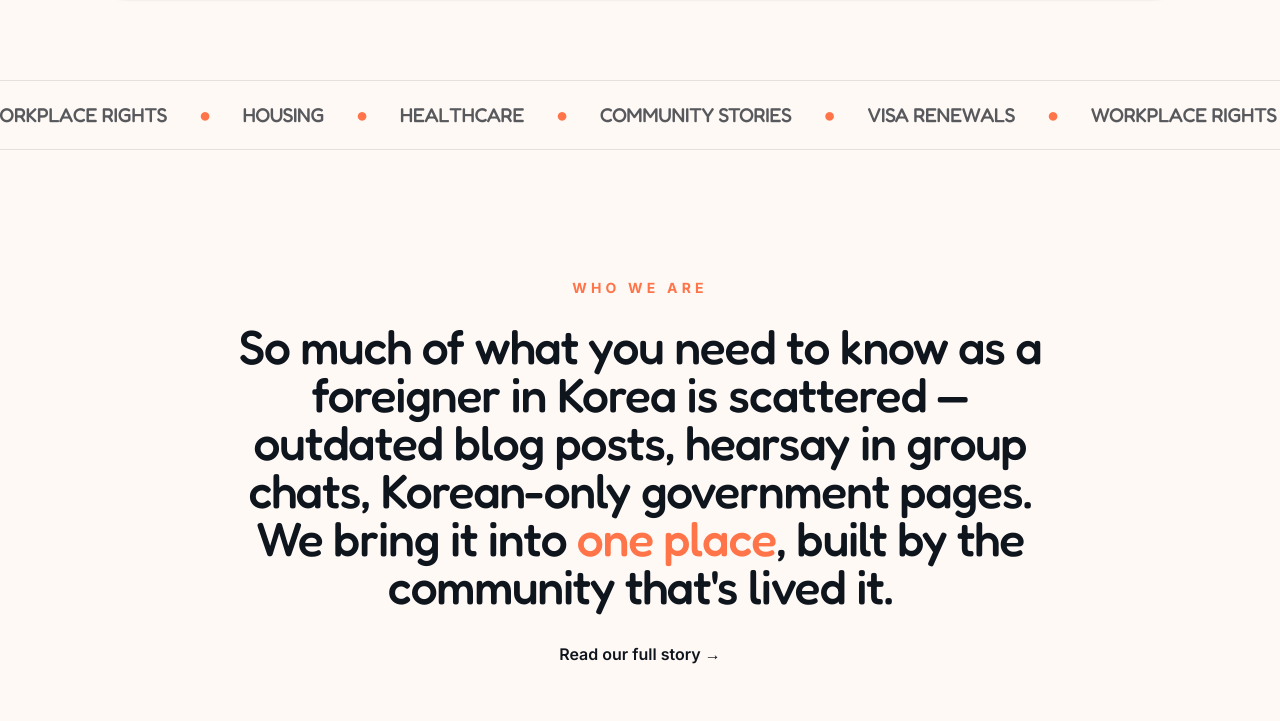
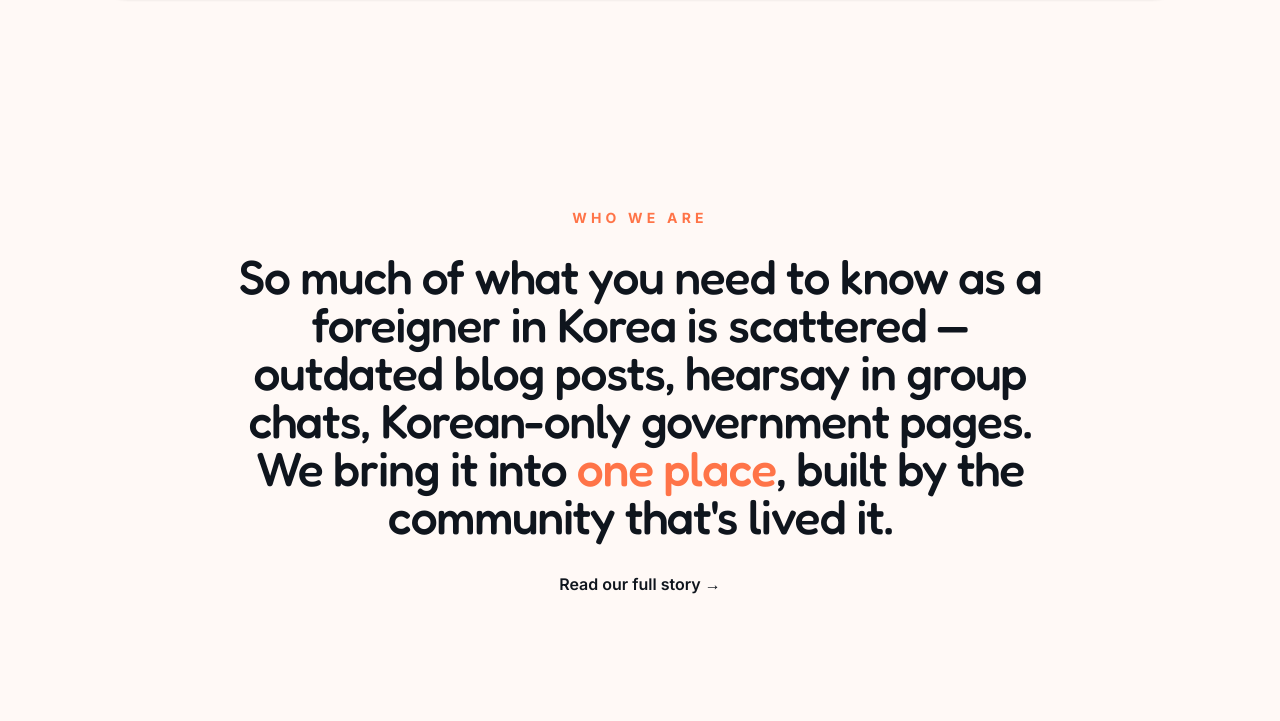
Before and after one commit to thisisthespace07/Expat-Compass, a plain HTML site: page index.html in a window 1280 px wide. Shown: the part 1096-1817 px from the top of the page. Drawn offline with nearby package versions, Linux system fonts and the light colour scheme.

Commit message:
Remove the scrolling marquee bar from the homepage
Co-Authored-By: Claude Sonnet 5 <noreply@anthropic.com>

```diff
--- a/index.html
+++ b/index.html
@@ -50,10 +50,6 @@
     .blob-float { animation: blobfloat 16s ease-in-out infinite; }
     @keyframes blobfloat { 0%,100% { transform: translate(0,0) scale(1); } 50% { transform: translate(24px,-34px) scale(1.08); } }
     @media (prefers-reduced-motion: reduce) { .blob-float { animation: none; } }
-
-    .marquee-track { width: max-content; animation: marquee 30s linear infinite; }
-    @keyframes marquee { to { transform: translateX(-50%); } }
-    @media (prefers-reduced-motion: reduce) { .marquee-track { animation: none; } }
 
     [data-parallax] { will-change: transform; }
     @media (prefers-reduced-motion: reduce) { [data-parallax] { transform: none !important; } }
@@ -121,18 +117,6 @@
   </section>
 
   <main>
-    <!-- ══════════════ MARQUEE ══════════════ -->
-    <div class="relative border-y border-black/10 py-5 overflow-hidden reveal">
-      <div class="marquee-track flex whitespace-nowrap font-display font-medium text-lg md:text-xl tracking-tight text-ink/70 uppercase">
-        <span class="flex items-center gap-8 pr-8">
-          Visa Renewals <span class="text-accent">●</span> Workplace Rights <span class="text-accent">●</span> Housing <span class="text-accent">●</span> Healthcare <span class="text-accent">●</span> Community Stories <span class="text-accent">●</span>
-        </span>
-        <span class="flex items-center gap-8 pr-8" aria-hidden="true">
-          Visa Renewals <span class="text-accent">●</span> Workplace Rights <span class="text-accent">●</span> Housing <span class="text-accent">●</span> Healthcare <span class="text-accent">●</span> Community Stories <span class="text-accent">●</span>
-        </span>
-      </div>
-    </div>
-
     <!-- ══════════════ WHO WE ARE (statement) ══════════════ -->
     <section class="max-w-4xl mx-auto px-6 py-28 md:py-32 text-center">
       <p class="reveal text-accent text-xs md:text-sm font-bold tracking-[0.3em] uppercase mb-6">Who We Are</p>
```
